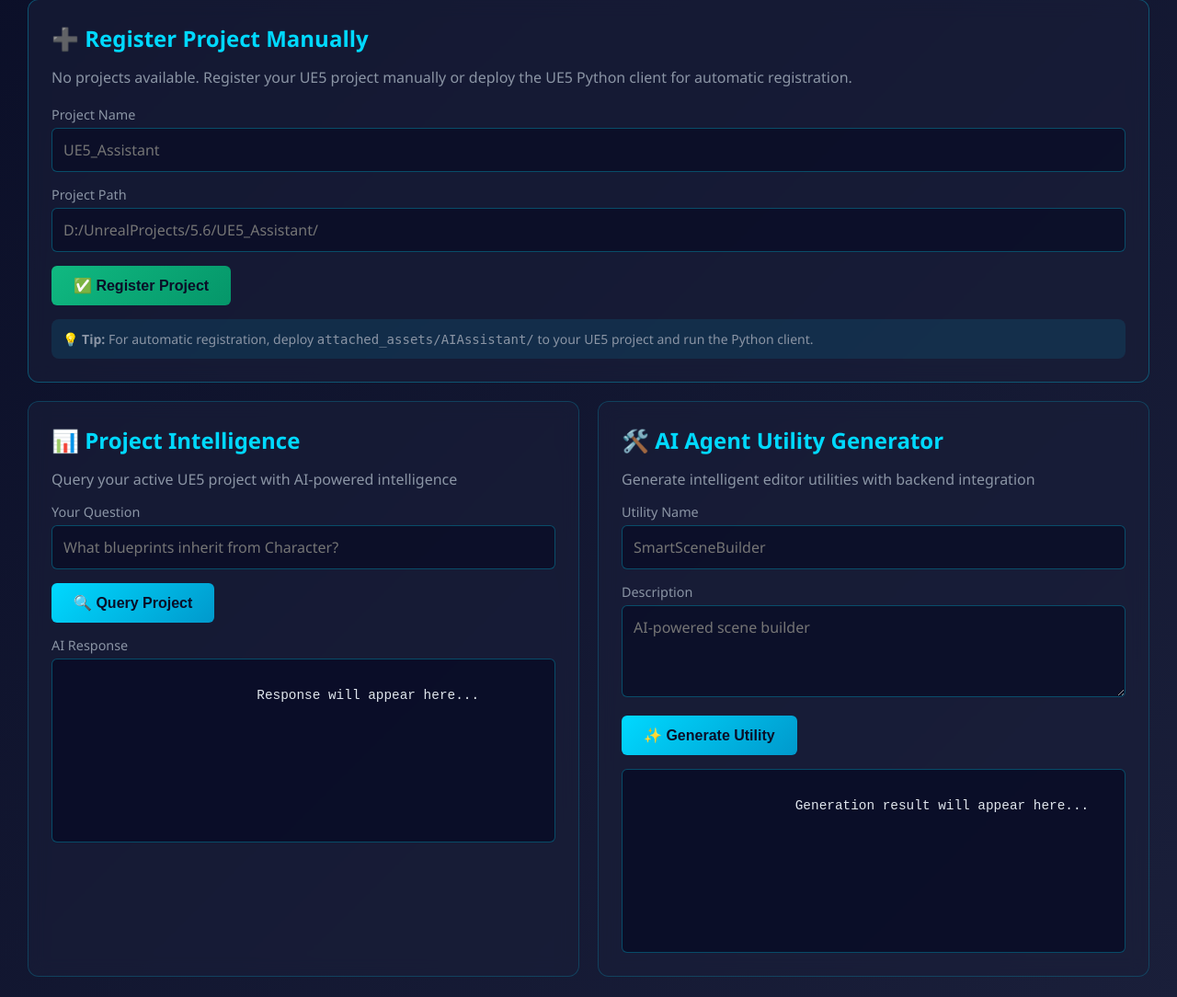
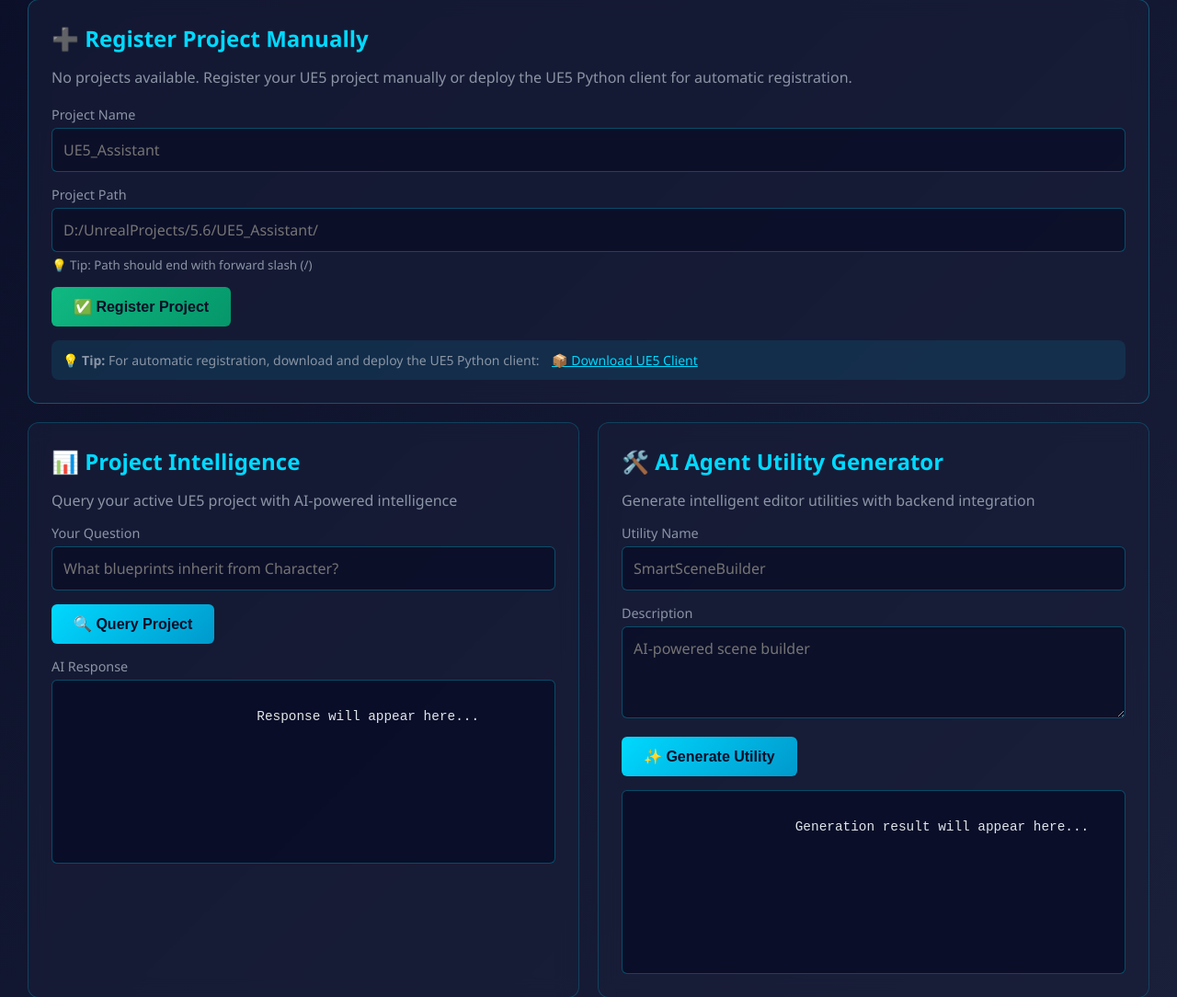
Before and after one commit to noahbutcher97/UE5-Assistant, a FastAPI app: page /dashboard in a window 1280 px wide. Shown: the part 246-1330 px from the top of the page at 92% size. Before the commit the page ends 1308 px from the top, so only its background shows below. Run offline with FastAPI, Linux system fonts and the light colour scheme; data that the repository does not hold is empty.

Commit message:
Add auto-completion and file browsing for project paths
Introduces a download endpoint for the UE5 client, adds recent path auto-completion and file browsing to the project path input, and ensures paths end with a forward slash.

Replit-Commit-Author: Agent
Replit-Commit-Session-Id: c1d630d3-b1aa-41d2-a325-864ec5f2b404
Replit-Commit-Checkpoint-Type: intermediate_checkpoint
Replit-Commit-Screenshot-Url: https://storage.googleapis.com/screenshot-production-us-central1/682ccad5-bbbd-4c0f-9115-453d448b7713/c1d630d3-b1aa-41d2-a325-864ec5f2b404/3SQjQ9R

````diff
--- a/app/routes.py
+++ b/app/routes.py
@@ -235,6 +235,98 @@ def register_routes(app, app_config: Dict[str, Any], save_config_func):
     async def home():
         """Redirect to dashboard."""
         return RedirectResponse(url="/dashboard", status_code=307)
+
+    @app.get("/api/download_client")
+    async def download_client():
+        """Generate downloadable client package with setup instructions."""
+        import zipfile
+        import io
+        from pathlib import Path
+        from fastapi.responses import StreamingResponse
+
+        # Create in-memory zip
+        zip_buffer = io.BytesIO()
+
+        with zipfile.ZipFile(zip_buffer, 'w', zipfile.ZIP_DEFLATED) as zip_file:
+            # Add all AIAssistant files
+            client_dir = Path("attached_assets/AIAssistant")
+
+            if client_dir.exists():
+                for file_path in client_dir.rglob("*"):
+                    if file_path.is_file():
+                        arcname = str(file_path.relative_to("attached_assets"))
+                        zip_file.write(file_path, arcname)
+
+            # Add setup instructions
+            setup_instructions = """# UE5 AI Assistant - Client Setup
+
+## Quick Install (Recommended)
+
+1. Extract this ZIP to: `YourProject/Content/Python/`
+   - Final path should be: `YourProject/Content/Python/AIAssistant/`
+
+2. In Unreal Editor, open the Python Console (Tools → Python Console)
+
+3. Run this one-liner:
+   ```python
+   import sys; import os; sys.path.append(os.path.join(unreal.Paths.project_dir(), "Content", "Python")); import AIAssistant.main
+   ```
+
+4. The client will auto-register your project with the backend!
+
+## Manual Install
+
+1. Extract ZIP to your project's Content/Python folder
+2. In UE5 Python console: `import AIAssistant.main`
+3. Project auto-registers on first run
+
+## Configure Backend URL
+
+Edit `AIAssistant/config.py` to set your backend URL:
+```python
+BACKEND_URL = "https://ue5-assistant-noahbutcher97.replit.app"
+```
+
+## Verify Installation
+
+Check the Output Log for:
+- ✅ AI Assistant initialized
+- ✅ Project registered: [Your Project Name]
+"""
+            zip_file.writestr("AIAssistant/SETUP_INSTRUCTIONS.md", setup_instructions)
+
+            # Add quick installer script
+            installer_script = f'''"""
+UE5 AI Assistant - Quick Installer
+Run this in UE5 Python Console to auto-setup
+"""
+import unreal
+import sys
+import os
+
+# Add Python path
+project_dir = unreal.Paths.project_dir()
+python_dir = os.path.join(project_dir, "Content", "Python")
+
+if python_dir not in sys.path:
+    sys.path.insert(0, python_dir)
+
+# Initialize AI Assistant
+try:
+    import AIAssistant.main
+    unreal.log("✅ AI Assistant installed and initialized!")
+except Exception as e:
+    unreal.log_error(f"❌ Installation failed: {{e}}")
+'''
+            zip_file.writestr("AIAssistant/install.py", installer_script)
+
+        zip_buffer.seek(0)
+
+        return StreamingResponse(
+            zip_buffer,
+            media_type="application/zip",
+            headers={"Content-Disposition": "attachment; filename=UE5_AIAssistant_Client.zip"}
+        )
 
     @app.get("/health")
     async def health_check():
--- a/app/templates/unified_dashboard.html
+++ b/app/templates/unified_dashboard.html
@@ -244,7 +244,16 @@
 
             <div class="input-group">
                 <label>Project Path</label>
-                <input type="text" id="manual-path" placeholder="D:/UnrealProjects/5.6/UE5_Assistant/">
+                <input type="text" id="manual-path"
+                    placeholder="D:/UnrealProjects/5.6/UE5_Assistant/"
+                    list="recent-paths"
+                    autocomplete="off">
+                <datalist id="recent-paths">
+                    <!-- Recent paths populated by JavaScript -->
+                </datalist>
+                <small style="color: #8b95a5; margin-top: 5px; display: block;">
+                    💡 Tip: Path should end with forward slash (/)
+                </small>
             </div>
 
             <button onclick="registerManualProject()" style="background: linear-gradient(135deg, #10b981 0%, #059669 100%);">
@@ -252,7 +261,8 @@
             </button>
 
             <div style="margin-top: 15px; padding: 12px; background: rgba(0,217,255,0.1); border-radius: 8px; font-size: 14px; color: #8b95a5;">
-                💡 <strong>Tip:</strong> For automatic registration, deploy <code>attached_assets/AIAssistant/</code> to your UE5 project and run the Python client.
+                💡 <strong>Tip:</strong> For automatic registration, download and deploy the UE5 Python client:
+                <a href="/api/download_client" style="color: #00d9ff; text-decoration: underline; margin-left: 10px;">📦 Download UE5 Client</a>
             </div>
         </div>
 
@@ -433,6 +443,7 @@
         loadProjects();
         loadConversations();
         loadConfig();
+        loadRecentPaths();
 
         function showTab(tabName) {
             // Hide all tabs
@@ -476,13 +487,54 @@
             }
         }
 
+        function loadRecentPaths() {
+            try {
+                const recentPaths = JSON.parse(localStorage.getItem('ue5_recent_paths') || '[]');
+                const datalist = document.getElementById('recent-paths');
+                datalist.innerHTML = '';
+
+                recentPaths.forEach(path => {
+                    const option = document.createElement('option');
+                    option.value = path;
+                    datalist.appendChild(option);
+                });
+            } catch (error) {
+                console.error('Failed to load recent paths:', error);
+            }
+        }
+
+        function saveRecentPath(path) {
+            try {
+                let recentPaths = JSON.parse(localStorage.getItem('ue5_recent_paths') || '[]');
+
+                // Remove if already exists
+                recentPaths = recentPaths.filter(p => p !== path);
+
+                // Add to beginning
+                recentPaths.unshift(path);
+
+                // Keep only last 10
+                recentPaths = recentPaths.slice(0, 10);
+
+                localStorage.setItem('ue5_recent_paths', JSON.stringify(recentPaths));
+                loadRecentPaths();
+            } catch (error) {
+                console.error('Failed to save recent path:', error);
+            }
+        }
+
         async function registerManualProject() {
             const name = document.getElementById('manual-name').value;
-            const path = document.getElementById('manual-path').value;
+            let path = document.getElementById('manual-path').value;
 
             if (!name || !path) {
                 alert('Please enter both project name and path');
                 return;
+            }
+
+            // Ensure path ends with /
+            if (!path.endsWith('/') && !path.endsWith('\\')) {
+                path = path + '/';
             }
 
             try {
@@ -503,6 +555,9 @@
                 const data = await response.json();
 
                 if (data.success) {
+                    // Save to recent paths
+                    saveRecentPath(path);
+
                     alert(`✅ Project "${name}" registered successfully!`);
                     document.getElementById('manual-name').value = '';
                     document.getElementById('manual-path').value = '';
````
